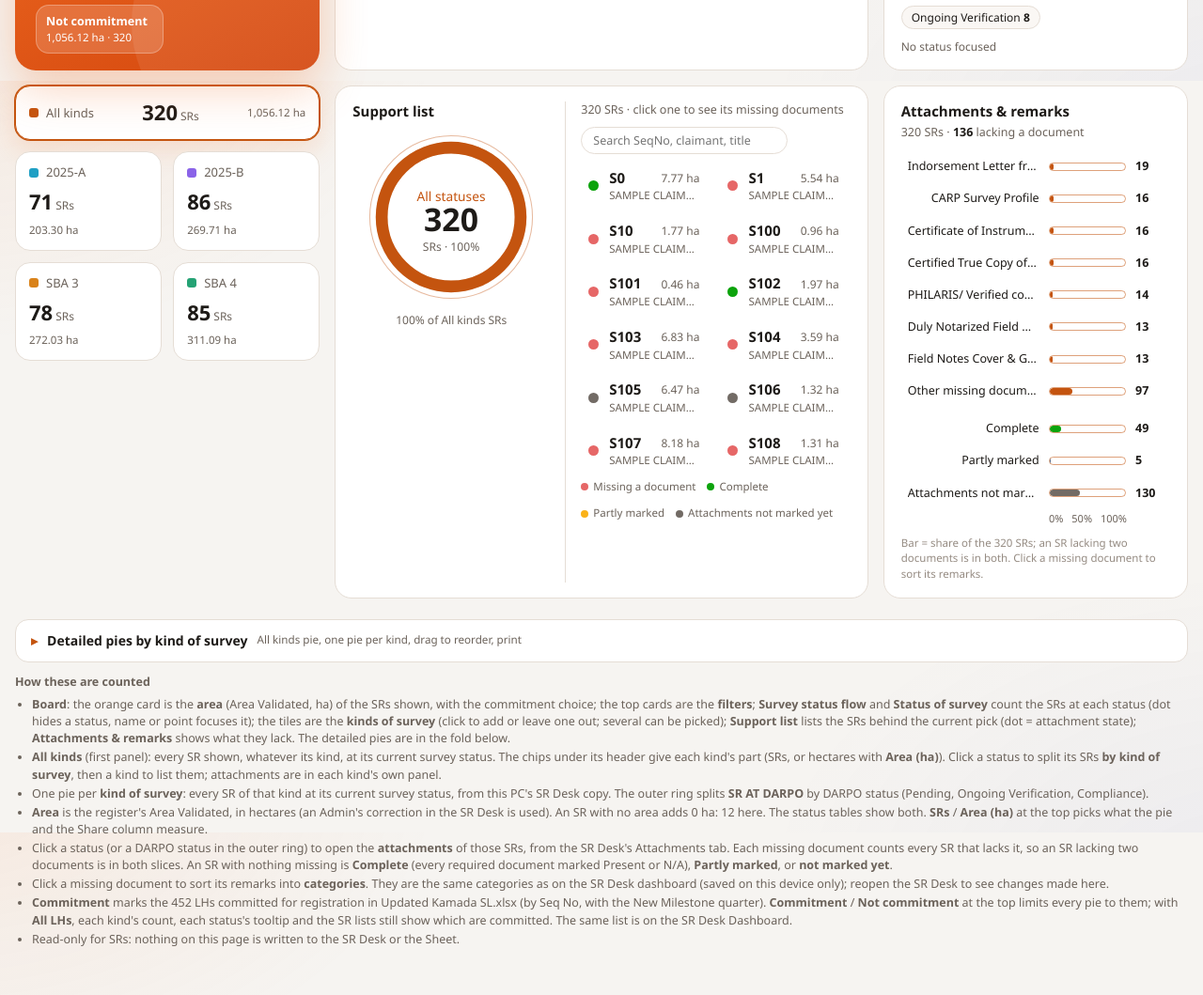
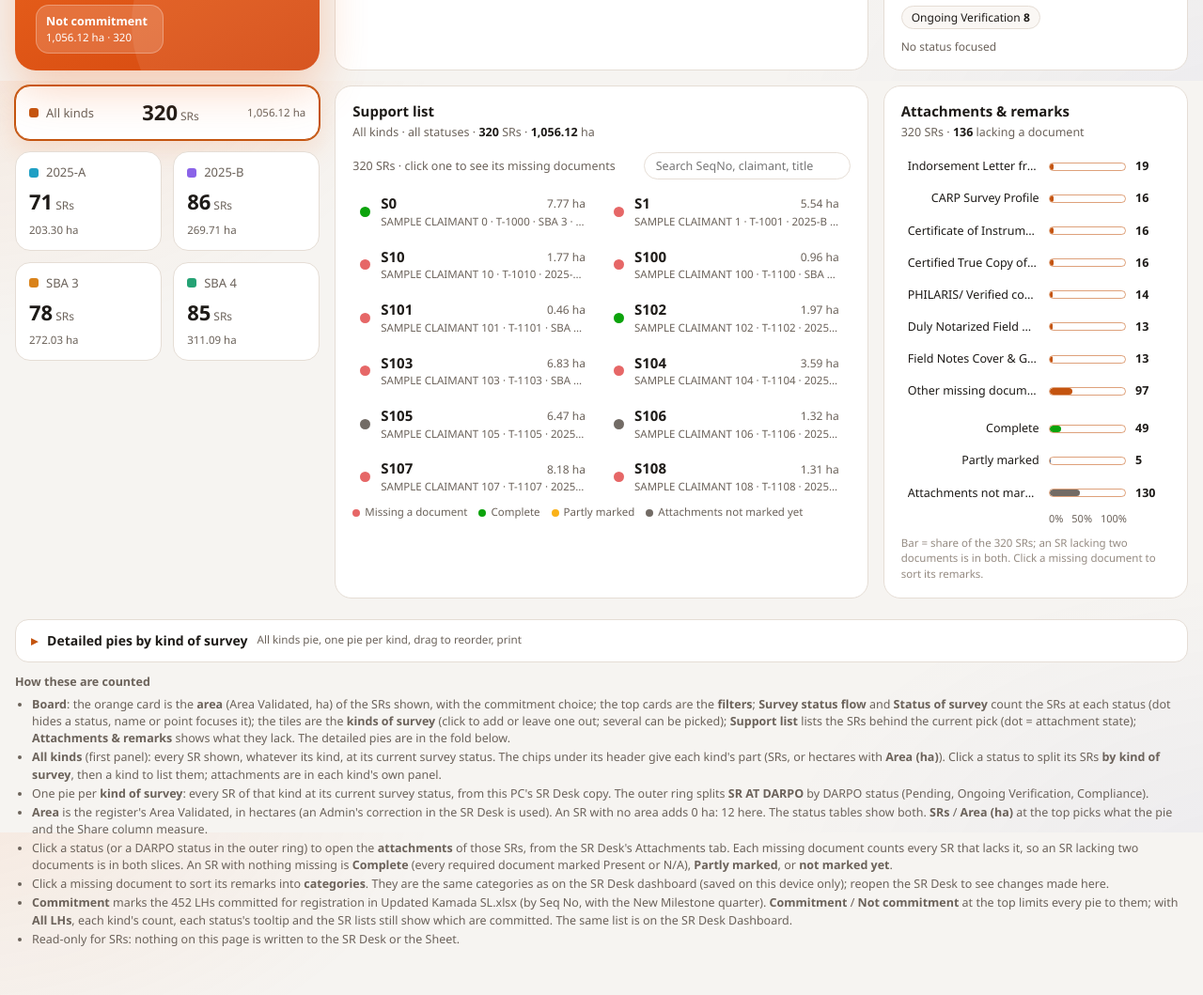
Before and after one commit to acemllabore-eng/ace-workbench, a plain HTML site: page apps/sr-dashboard.html in a window 1280 px wide. Shown: the part 714-1773 px from the top of the page at 94% size. Drawn offline with Linux system fonts and the light colour scheme.

Commit message:
SR Flow Dashboard: Support list without the gauge; the list takes the whole card

```diff
--- a/apps/sr-dashboard.html
+++ b/apps/sr-dashboard.html
@@ -365,11 +365,8 @@ td { font-family: var(--mono); }
 .ktile[aria-pressed="true"] { border-color: var(--cyan); box-shadow: 0 0 0 1px var(--cyan), 0 10px 26px rgba(242,118,46,.16); }
 .ktile.all { grid-column: 1 / -1; min-height: 0; flex-direction: row; align-items: center; justify-content: space-between; }
 .ktile.all .kv { margin: 0; }
-.sup { grid-area: sup; display: grid; grid-template-columns: minmax(170px, 210px) 1px minmax(0, 1fr); gap: 16px; }
-.sup .gauge { display: flex; flex-direction: column; align-items: center; text-align: center; gap: 6px; }
-.sup .gauge svg { width: 100%; max-width: 190px; height: auto; }
-.sup .gauge .cap { font-size: 12px; color: var(--muted); }
-.sup .div { background: var(--line); }
+.sup { grid-area: sup; display: flex; flex-direction: column; }
+.sup .srlist { grid-template-columns: repeat(auto-fill, minmax(210px, 1fr)); }
 .sup-head { display: flex; justify-content: space-between; align-items: center; gap: 8px; flex-wrap: wrap; margin-bottom: 8px; }
 .sup-head input { flex: 1 1 140px; max-width: 220px; min-width: 0; border: 1px solid var(--line); border-radius: 999px; padding: 5px 12px; background: var(--ctrl-bg); color: var(--fg); font: 12.5px var(--body); }
 .srlist { display: grid; grid-template-columns: repeat(2, minmax(0, 1fr)); gap: 4px 14px; max-height: 330px; overflow: auto; align-content: start; padding-right: 4px; }
@@ -434,7 +431,7 @@ td { font-family: var(--mono); }
 @media (max-width: 720px) {
   .board { grid-template-columns: minmax(0, 1fr); grid-template-areas: "frow" "hero" "stat" "flow" "kt" "att" "sup"; }
   .frow { grid-template-columns: repeat(2, minmax(0, 1fr)); } .frow .fcard:last-child { grid-column: 1 / -1; }
-  .sup { grid-template-columns: minmax(0, 1fr); } .sup .div { display: none; } .srlist { grid-template-columns: minmax(0, 1fr); }
+  .sup .srlist { grid-template-columns: minmax(0, 1fr); }
   .hero-chips { grid-template-columns: minmax(0, 1fr); }
 }
 @media print { body.print-one .board, body.print-one #bdetail, body.print-one .classic > summary { display: none !important; } }
@@ -925,17 +922,8 @@ function renderBoard(raw, all, list, SER, AREA, kinds, colorOf, rcats) {
   /* Support list (blue): the SRs behind the current pick (kind, status, attachment), with a gauge of their share. Dot = attachment state. */
   const apSet = !ap ? null : miss[ap] ? miss[ap] : ap === OTHER_MISS ? uniq(folded.map(l => miss[l])) : groups[ap] || [];
   const supSet = (apSet || focus).slice().sort(bySeq), apName = ap ? ap.replace(/^Missing: /, "") : "";
-  const gv = AREA ? haSum(supSet) : supSet.length, gof = AREA ? haSum(shown) : shown.length, pc = gof ? gv / gof : 0;
-  const C = 2 * Math.PI * 70, arcLen = Math.max(0, Math.min(1, pc)) * C;
-  $("sup").innerHTML = `<div class="gauge"><h2 style="align-self:flex-start">Support list</h2>
-      <svg viewBox="0 0 180 180" role="img" aria-label="${Math.round(pc * 100)}% of ${esc(scopeName)}"><circle cx="90" cy="90" r="70" fill="none" stroke="var(--grid)" stroke-width="12"/>
-        <circle cx="90" cy="90" r="70" fill="none" stroke="var(--cyan)" stroke-width="12" stroke-linecap="round" stroke-dasharray="${arcLen.toFixed(1)} ${C.toFixed(1)}" transform="rotate(-90 90 90)"/>
-        <circle cx="90" cy="90" r="82" fill="none" stroke="color-mix(in srgb, var(--cyan) 40%, transparent)" stroke-width="1"/>
-        <text x="90" y="74" text-anchor="middle" style="fill:var(--cyan);font-size:13px;font-family:var(--body)">${esc((apName ? "Selected" : sel ? stag(sel.st) : "All statuses").slice(0, 22))}</text>
-        <text x="90" y="104" text-anchor="middle" style="fill:var(--fg);font-size:${AREA ? 24 : 32}px;font-weight:600;font-family:var(--body)">${AREA ? fmtHa(gv) : gv.toLocaleString()}</text>
-        <text x="90" y="124" text-anchor="middle" style="fill:var(--muted);font-size:11.5px;font-family:var(--body)">${AREA ? "ha" : "SRs"} · ${Math.round(pc * 100)}%</text></svg>
-      <div class="cap">${Math.round(pc * 100)}% of ${esc(scopeName)}${AREA ? " area" : " SRs"}${sel ? " · at " + esc(selName) : ""}${apName ? " · " + esc(apName) : ""}</div></div>
-    <div class="div"></div>
+  // Gauge removed (2026-11-25, user, on the ring: "delete this support list"); the list takes the whole card.
+  $("sup").innerHTML = `<div class="chart-head"><div><h2>Support list</h2><p class="read">${esc(scopeName)} · ${sel ? "at " + esc(selName) : "all statuses"}${apName ? " · " + esc(apName) : ""} · <b>${supSet.length.toLocaleString()}</b> SRs · <b>${fmtHa(haSum(supSet))}</b> ha</p></div></div>
     <div id="supr"><div class="lhd" id="lhd" hidden></div><div class="sup-head"><span class="read" style="margin:0">${supSet.length.toLocaleString()} SR${supSet.length === 1 ? "" : "s"} · click one to see its missing documents</span><input id="sup-q" type="search" placeholder="Search SeqNo, claimant, title" aria-label="Search the support list" autocomplete="off" value="${esc(ui.supQ)}"></div>
       <div class="srlist" id="srlist"></div>
       <div class="dkey">${Object.values(ATT_STATE).map(([l, c]) => `<span><i style="background:${c}"></i>${esc(l)}</span>`).join("")}</div></div>`;
--- a/sw.js
+++ b/sw.js
@@ -1,7 +1,7 @@
 /* ACE Workbench service worker: keeps the panel and every app page on the device so the Workbench opens with no signal.
    Only files from this site are kept. Google Sheet sync (script.google.com) and satellite tiles always go to the network.
    VERSION is stamped by build-pages.py from the files' content; a new VERSION makes phones fetch the new files. */
-const VERSION = "39830ef5d416";
+const VERSION = "cf036874ded8";
 const CACHE = "aw-" + VERSION;
 const FILES = [
   "./", "index.html", "manifest.webmanifest",
```
